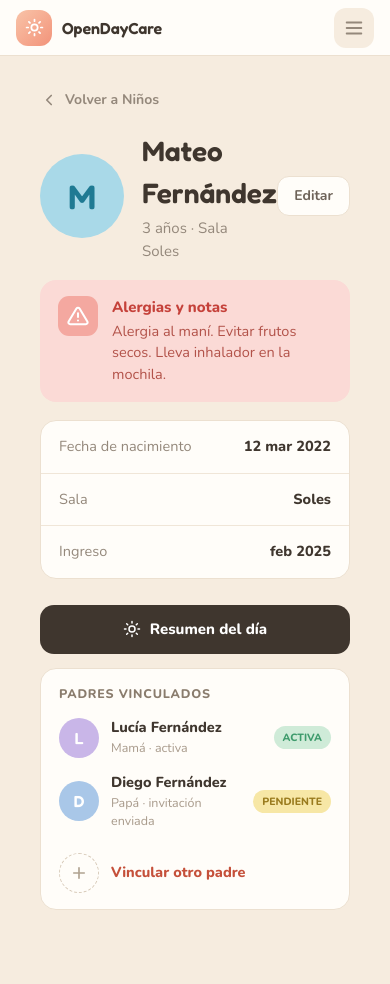
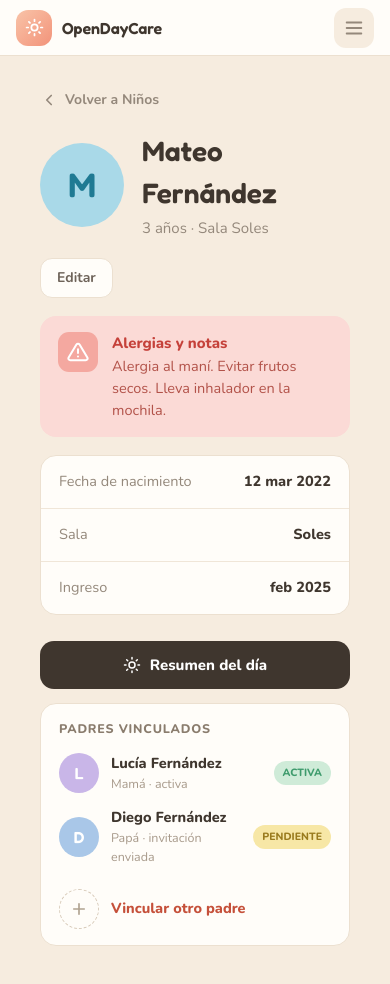
Before and after one commit to JohnRiverDev/opencode-daycare, a Next.js app: page /kids/1 in a window 390 px wide. Shown: the top 984 px of the page. Built offline with nearby package versions, Linux system fonts and the light colour scheme.

Commit message:
Refactor ProfileHeader layout for improved responsiveness and consistency

```diff
--- a/components/kids/profile-header.tsx
+++ b/components/kids/profile-header.tsx
@@ -11,7 +11,7 @@ export function ProfileHeader({ kid, profile }: ProfileHeaderProps) {
   return (
     <div className="flex flex-wrap items-center gap-[18px]">
       <KidAvatar initial={kid.avatarInitial} tone={kid.avatarTone} size="lg" />
-      <div className="min-w-0 flex-1">
+      <div className="min-w-0 grow basis-40 shrink">
         <h1 className="m-0 font-display text-[28px] font-semibold text-ink">{kid.name}</h1>
         <p className="mt-[3px] mb-0 text-[15px] text-subtle">
           {kid.age} años · Sala {profile.room}
@@ -19,7 +19,7 @@ export function ProfileHeader({ kid, profile }: ProfileHeaderProps) {
       </div>
       <a
         href="#"
-        className="rounded-[12px] border-[1.5px] border-edge bg-card px-4 py-[9px] text-sm font-bold text-idle"
+        className="flex-none rounded-[12px] border-[1.5px] border-edge bg-card px-4 py-[9px] text-sm font-bold text-idle"
       >
         Editar
       </a>
```
